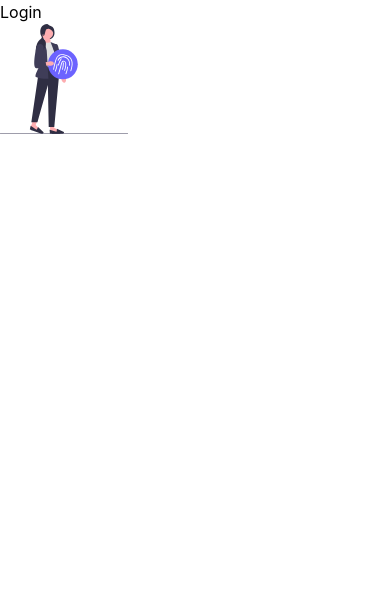
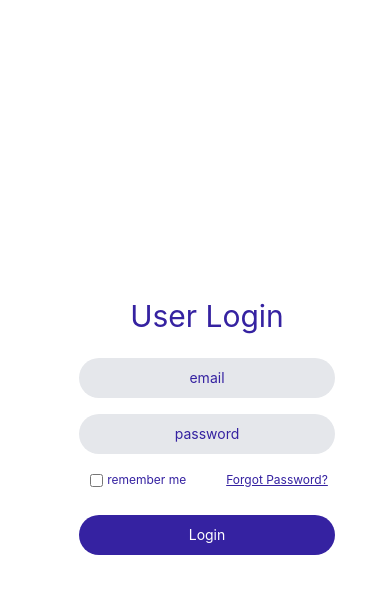
Before and after one commit to Jekwulum/Kwiz-App, a React (Create React App) app: page /login in a window 390 px wide. Shown: the top 594 px of the page. Built offline with nearby package versions, Linux system fonts and the light colour scheme.

Commit message:
login page added with responsiveness

```diff
--- a/src/pages/Login.js
+++ b/src/pages/Login.js
@@ -3,10 +3,35 @@ import LoginPhoto from '../assets/images/login.svg';
 
 const Login = () => {
   return (
-    <div>Login
-        <div>
-            <img src={LoginPhoto} className="h-75 w-32"/>
-        </div>
+    <div className='flex md:flex-row items-center justify-center mx-auto h-screen space-x-6'>
+
+      <div className='hidden md:block'>
+        <img src={LoginPhoto} className="h-96 w-64" />
+      </div>
+
+      <div className=''>
+        <form className='flex flex-col justify-center items-center'>
+          <p className='text-3xl m-4 text-light-bg'>User Login</p>
+
+          <input placeholder='email' type='email' className='m-2 w-64 h-10 rounded-full text-center focus:outline-none text-sm placeholder-light-bg text-light-bg bg-gray-200' />
+
+          <input placeholder='password' type='password' className='m-2 w-64 h-10 rounded-full text-center focus:outline-none text-sm placeholder-light-bg text-light-bg bg-gray-200' />
+
+          <div className='flex space-x-10 text-xs text-light-bg m-2 items-center text-center'>
+
+            <span className='flex items-center'>
+              <input id="checkbox_id" type='checkbox' className='focus:outline-none m-1 hover:cursor-pointer text-light-bg' />
+              <label htmlFor='checkbox_id' className='hover:cursor-pointer'>remember me</label>
+            </span>
+
+            <a href='#' className='underline'>Forgot Password?</a>
+
+          </div>
+
+          <button type='submit' className='w-64 h-10 m-2 mt-4 rounded-full text-sm text-cust-light bg-light-bg'>Login</button>
+        </form>
+      </div>
+
     </div>
   )
 }
```
